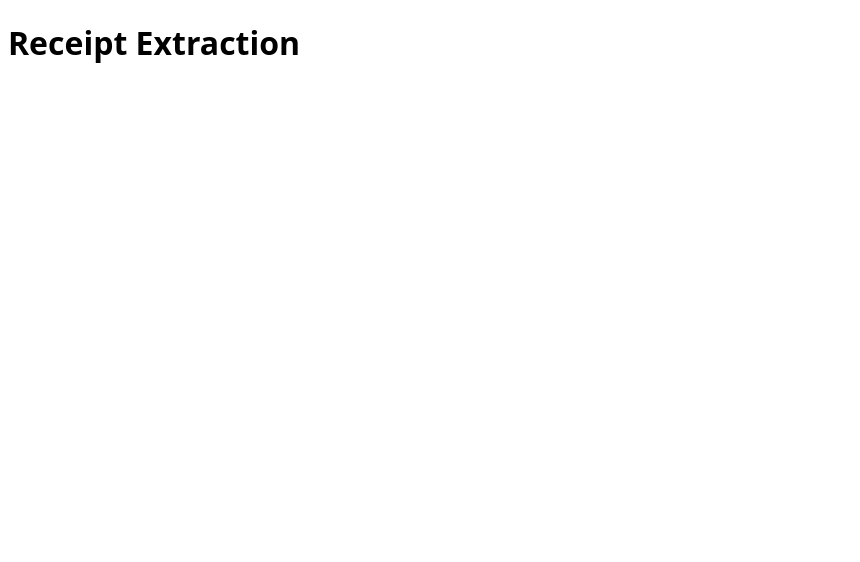
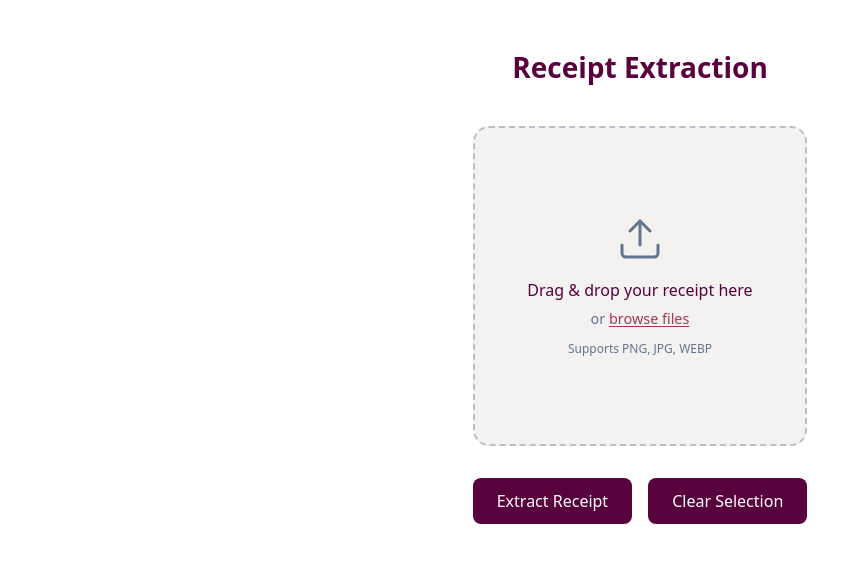
Before and after one commit to bremmdev/receipt-extraction, a Svelte app: page / in a window 1280 px wide. Shown: the top 562 px of the page, without its empty margins (0-860 px from the left). Built offline with nearby package versions, Linux system fonts and the light colour scheme.

Commit message:
add file upload

```diff
--- a/src/App.svelte
+++ b/src/App.svelte
@@ -1,6 +1,33 @@
-<script>
+<script lang="ts">
+  import type { ReceiptItem } from './lib/types';
+  import FileUpload from './FileUpload.svelte';
+
+  let receiptItems: ReceiptItem[] = $state([]);
 </script>
 
 <main>
   <h1>Receipt Extraction</h1>
+  <FileUpload onExtract={(data) => (receiptItems = data)} />
+  <ul>
+    {#each receiptItems as item}
+      <li>{item.description} - {item.price}</li>
+    {/each}
+  </ul>
 </main>
+
+<style>
+  main {
+    display: flex;
+    flex-direction: column;
+    align-items: center;
+    padding: 3rem 1rem;
+    min-height: 100vh;
+  }
+
+  h1 {
+    font-size: 1.75rem;
+    font-weight: 600;
+    margin-bottom: 2.5rem;
+    color: var(--color-dark);
+  }
+</style>
--- /dev/null
+++ b/src/FileUpload.svelte
@@ -0,0 +1,225 @@
+<script lang="ts">
+  import type { ReceiptItem } from './lib/types';
+
+  interface Props {
+    onExtract?: (data: ReceiptItem[]) => void;
+  }
+
+  let { onExtract }: Props = $props();
+
+  let isDragging = $state(false);
+  let selectedFile: File | null = $state(null);
+  let fileInputEl: HTMLInputElement;
+
+  function handleDragOver(e: DragEvent) {
+    e.preventDefault();
+    isDragging = true;
+  }
+
+  function handleDragLeave(e: DragEvent) {
+    if (!(e.currentTarget as HTMLElement).contains(e.relatedTarget as Node)) {
+      isDragging = false;
+    }
+  }
+
+  function handleDrop(e: DragEvent) {
+    e.preventDefault();
+    isDragging = false;
+    const file = e.dataTransfer?.files[0];
+    if (file && file.type.startsWith('image/')) {
+      selectedFile = file;
+    }
+  }
+
+  function handleFileChange(e: Event) {
+    const file = (e.target as HTMLInputElement).files?.[0];
+    if (file) {
+      selectedFile = file;
+    }
+  }
+
+  function openFilePicker() {
+    fileInputEl.click();
+  }
+
+  async function handleSubmit(e: Event) {
+    e.preventDefault();
+    const formData = new FormData(e.target as HTMLFormElement);
+    formData.append('file', selectedFile as File);
+    try {
+      const response = await fetch('https://receipt-extraction-func.azurewebsites.net/api/analyzeReceipt', {
+        method: 'POST',
+        body: formData,
+      });
+      const data = await response.json();
+      onExtract?.(data);
+    } catch (error) {
+      console.error('Error:', error);
+    }
+  }
+
+  let previewUrl = $derived(selectedFile ? URL.createObjectURL(selectedFile) : null);
+</script>
+
+<form onsubmit={handleSubmit}>
+<div
+  class="dropzone"
+  class:dragging={isDragging}
+  class:has-file={selectedFile}
+  role="button"
+  tabindex="0"
+  aria-label="Upload receipt image"
+  ondragover={handleDragOver}
+  ondragleave={handleDragLeave}
+  ondrop={handleDrop}
+  onclick={openFilePicker}
+  onkeydown={(e) => e.key === 'Enter' || e.key === ' ' ? openFilePicker() : null}
+>
+  <input
+    bind:this={fileInputEl}
+    type="file"
+    accept="image/*"
+    hidden
+    onchange={handleFileChange}
+  />
+
+  {#if previewUrl}
+    <img src={previewUrl} alt="Receipt preview" class="preview" />
+    <p class="file-name">{selectedFile?.name}</p>
+  {:else}
+    <div class="upload-icon" aria-hidden="true">
+      <svg xmlns="http://www.w3.org/2000/svg" viewBox="0 0 24 24" fill="none" stroke="currentColor" stroke-width="1.5" stroke-linecap="round" stroke-linejoin="round">
+        <path d="M21 15v4a2 2 0 0 1-2 2H5a2 2 0 0 1-2-2v-4"/>
+        <polyline points="17 8 12 3 7 8"/>
+        <line x1="12" y1="3" x2="12" y2="15"/>
+      </svg>
+    </div>
+    <p class="primary-text">Drag & drop your receipt here</p>
+    <p class="secondary-text">or <span class="browse-link">browse files</span></p>
+    <p class="hint">Supports PNG, JPG, WEBP</p>
+  {/if}
+</div>
+<div class="button-container">
+  <button type="submit">Extract Receipt</button>
+  <button type="button" onclick={() => (selectedFile = null)}>Clear Selection</button>
+</div>
+</form>
+
+<style>
+  .dropzone {
+    display: flex;
+    flex-direction: column;
+    align-items: center;
+    justify-content: center;
+    width: 100%;
+    max-width: 30rem;
+    min-height: 20rem;
+    border: 2px dashed color-mix(in oklch, var(--color-muted) 40%, transparent);
+    border-radius: 1rem;
+    background: color-mix(in oklch, var(--color-highlight) 30%, white);
+    cursor: pointer;
+    padding: 2rem;
+    box-sizing: border-box;
+    transition: border-color 0.2s, background 0.2s;
+    outline: none;
+    gap: 0.5rem;
+    user-select: none;
+  }
+
+  .dropzone:hover,
+  .dropzone:focus-visible {
+    border-color: var(--color-accent);
+    background: color-mix(in oklch, var(--color-highlight) 55%, white);
+  }
+
+  .dropzone.dragging {
+    border-color: var(--color-accent);
+    background: color-mix(in oklch, var(--color-highlight) 70%, white);
+  }
+
+  .dropzone.has-file {
+    border-style: solid;
+    border-color: var(--color-accent);
+  }
+
+  .upload-icon {
+    width: 48px;
+    height: 48px;
+    color: var(--color-muted);
+    margin-bottom: 0.5rem;
+  }
+
+  .upload-icon svg {
+    width: 100%;
+    height: 100%;
+  }
+
+  .dragging .upload-icon {
+    color: var(--color-accent);
+  }
+
+  .primary-text {
+    font-size: 1rem;
+    font-weight: 500;
+    color: var(--color-dark);
+    margin: 0;
+  }
+
+  .secondary-text {
+    font-size: 0.9rem;
+    color: var(--color-muted);
+    margin: 0;
+  }
+
+  .browse-link {
+    color: var(--color-accent);
+    font-weight: 500;
+    text-decoration: underline;
+    text-underline-offset: 2px;
+  }
+
+  .hint {
+    font-size: 0.75rem;
+    color: var(--color-muted);
+    margin: 0.25rem 0 0;
+  }
+
+  .preview {
+    max-width: 100%;
+    max-height: 200px;
+    border-radius: 0.5rem;
+    object-fit: contain;
+  }
+
+  .file-name {
+    font-size: 0.85rem;
+    color: var(--color-muted);
+    margin: 0.5rem 0 0;
+    word-break: break-all;
+    text-align: center;
+  }
+
+  .button-container {
+    display: flex;
+    gap: 1rem;
+    margin-top: 2rem;
+    justify-content: center;
+    width: 100%;
+  }
+
+  button {
+    padding: 0.75rem 1.5rem;
+    border-radius: 0.5rem;
+    font-family: inherit;
+    font-size: 1rem;
+    font-weight: 500;
+    border: none;
+    background: var(--color-dark);
+    color: white;
+    cursor: pointer;
+    transition: background 0.2s;
+    &:hover {
+      background: color-mix(in oklch, var(--color-dark) 80%, white);
+    }
+  }
+</style>
--- /dev/null
+++ b/src/lib/types.ts
@@ -0,0 +1,4 @@
+export interface ReceiptItem {
+    description: string;
+    price: number;
+}
--- a/src/style.css
+++ b/src/style.css
@@ -1,3 +1,16 @@
+:root {
+  --color-dark: oklch(0.3089 0.1297 345.98);
+  --color-accent: oklch(0.5089 0.1553 6.07);
+  --color-highlight: oklch(86.5% 0.012 325.68);
+  --color-muted: oklch(55.4% 0.046 257.417);
+}
+
+* {
+  margin: 0;
+  padding: 0;
+  box-sizing: border-box;
+}
+
 body {
   font-family: 'system-ui', sans-serif;
 }
```
